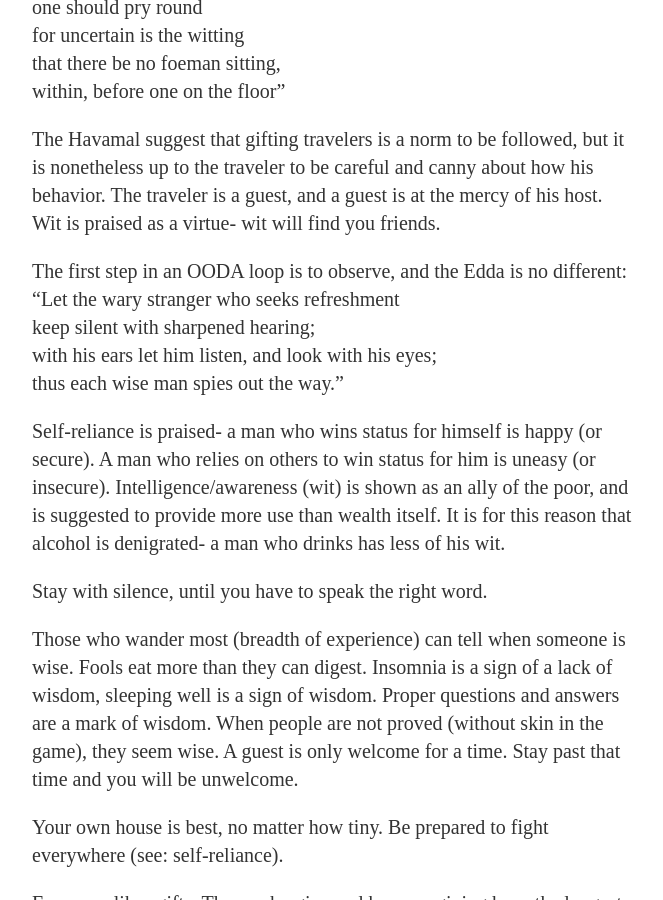
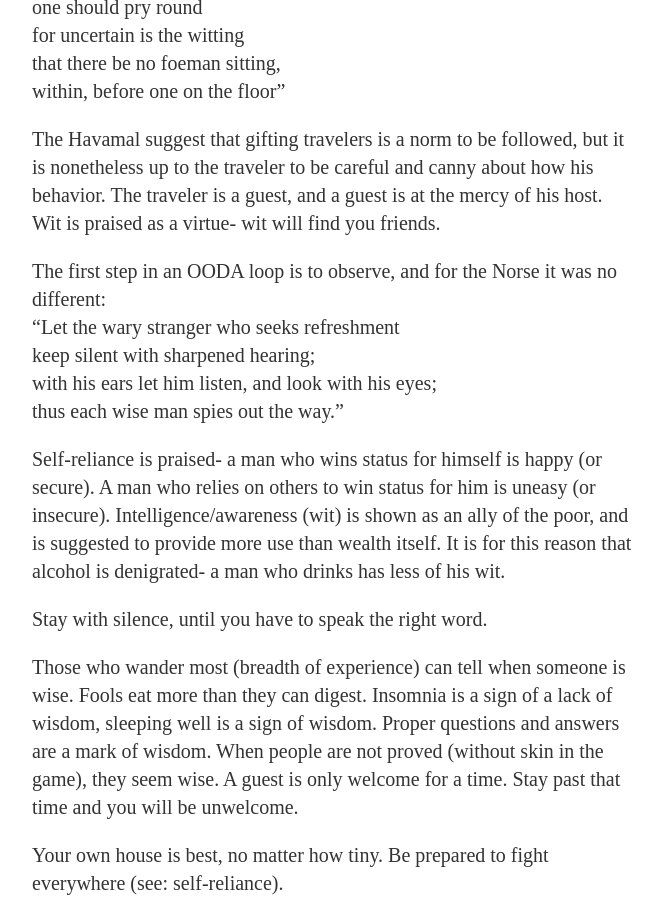
Before and after one commit to ray-dorai/ray-dorai.github.io, a Jekyll site: the page built from _posts/2020-06-16-notes-havamal.md, in a window 1280 px wide and 900 px high, scrolled down 569 px. Shown: the whole window, without its empty margins (308-971 px from the left). Built offline with Jekyll 4.4.1, drawn with Linux system fonts in a browser that asks for light colours.

Commit message:
Update 2020-06-16-notes-havamal.md

```diff
--- a/_posts/2020-06-16-notes-havamal.md
+++ b/_posts/2020-06-16-notes-havamal.md
@@ -18,7 +18,7 @@ within, before one on the floor"
 
 The Havamal suggest that gifting travelers is a norm to be followed, but it is nonetheless up to the traveler to be careful and canny about how his behavior. The traveler is a guest, and a guest is at the mercy of his host. Wit is praised as a virtue- wit will find you friends.
 
-The first step in an OODA loop is to observe, and the Edda is no different:
+The first step in an OODA loop is to observe, and for the Norse it was no different:
 "Let the wary stranger who seeks refreshment
 keep silent with sharpened hearing;
 with his ears let him listen, and look with his eyes;
```
